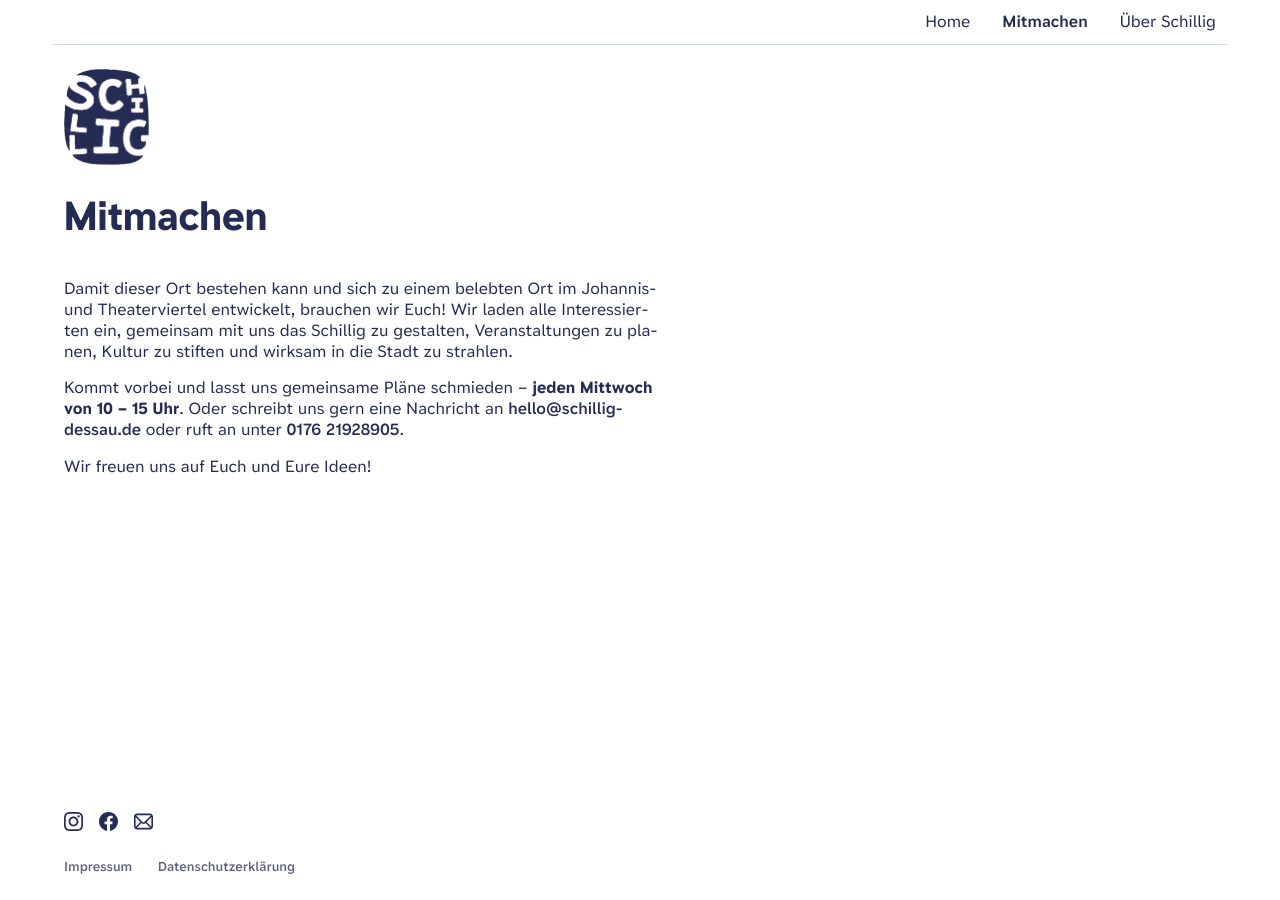
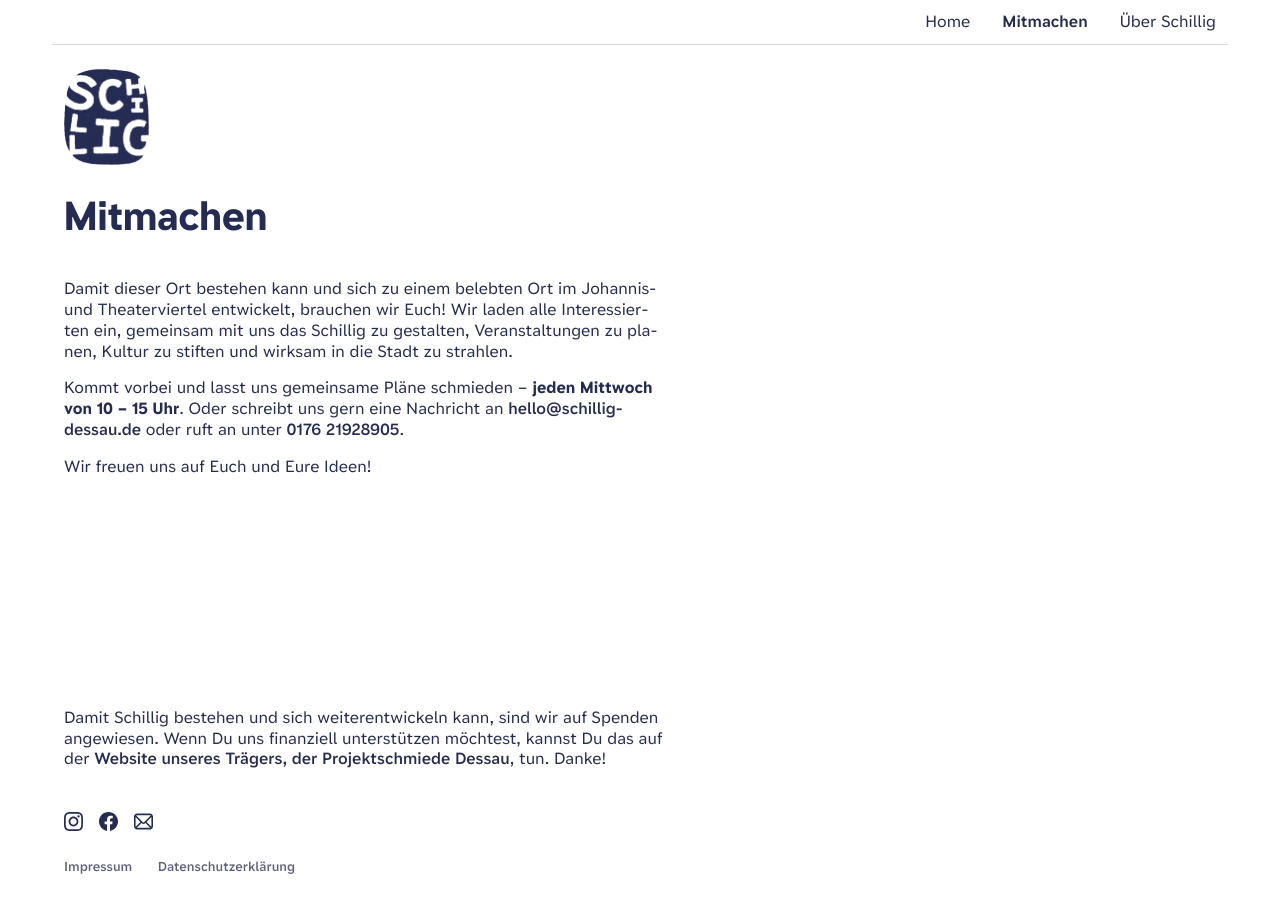
Before and after one commit to JohJakob/schillig-dessau.de, a Jekyll site: the page built from participate.html, in a window 1280 px wide. Built offline with Jekyll 4.4.1, drawn with Linux system fonts in a browser that asks for light colours.

Commit message:
Footer: Update footer
- Adds a paragraph to footer to make visitors aware that Schillig can only exist with donations

```diff
--- a/_includes/footer.html
+++ b/_includes/footer.html
@@ -1,4 +1,7 @@
 <footer {% if page.footer %}class="footer-{{ page.footer }}"{% endif %}>
+  <p>
+    Damit Schillig bestehen und sich weiterentwickeln kann, sind wir auf Spenden angewiesen. Wenn Du uns finanziell unterstützen möchtest, kannst Du das auf der <a href="https://projektschmiede-dessau.de/unterstuetzen">Website unseres Trägers, der Projektschmiede Dessau</a>, tun. Danke!
+  </p>
   <ul class="icon-list">
     <li>
       <a class="icon icon-instagram" href="https://instagram.com/schillig_dessau" title="Instagram"></a>
```
